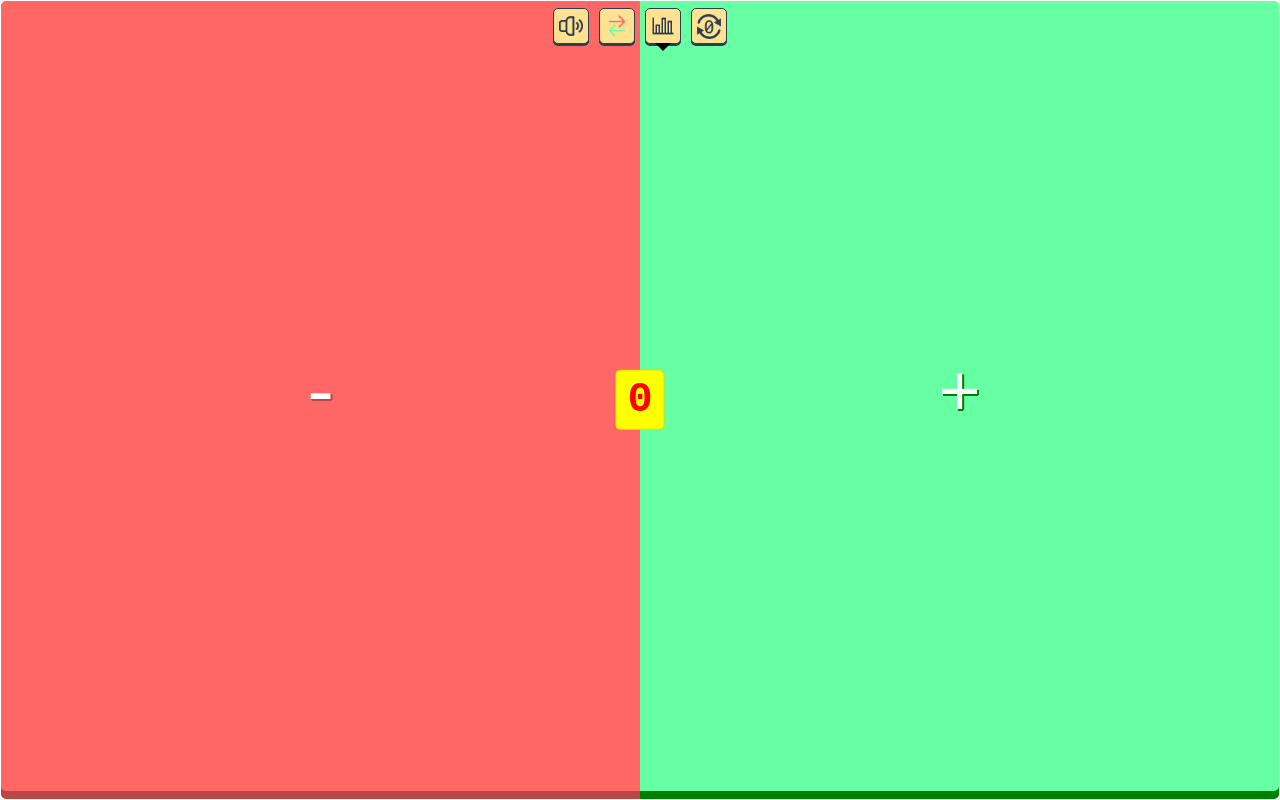
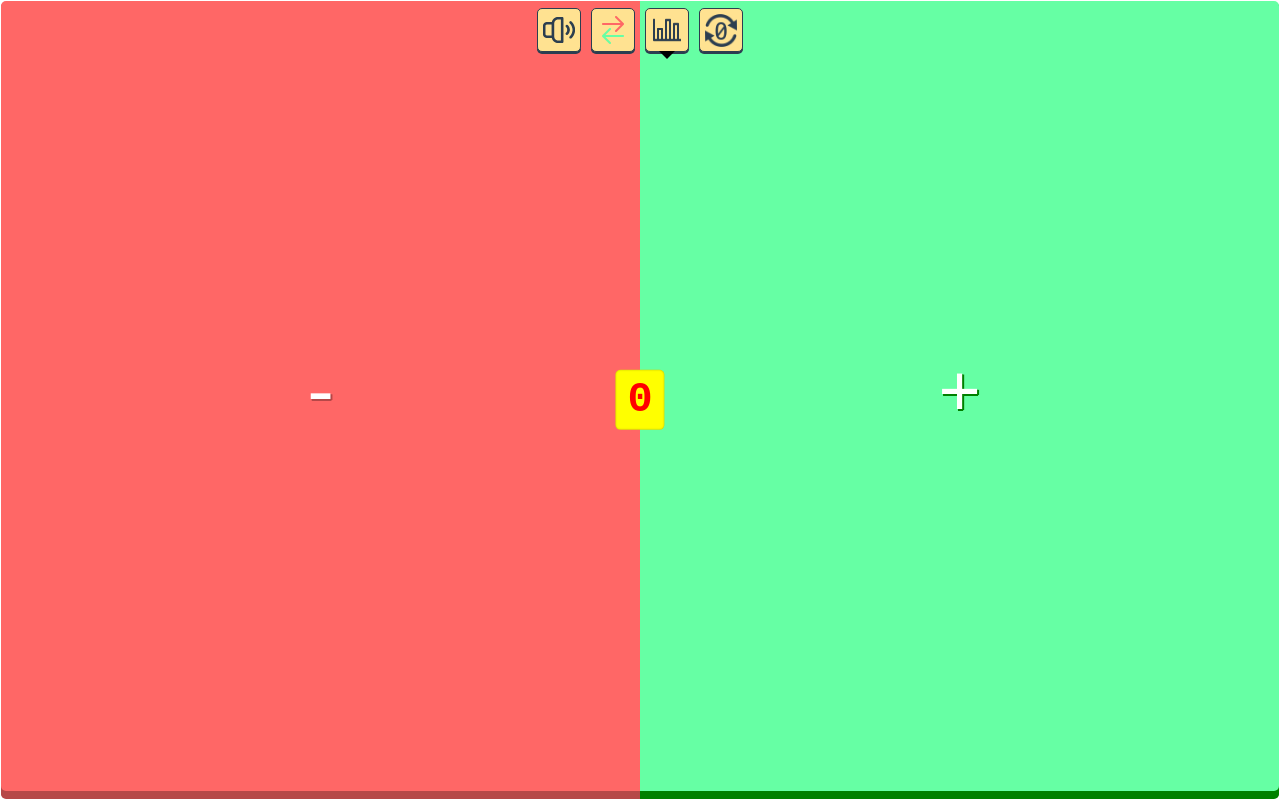
Before and after one commit to DisColow/reps-counter, a plain HTML site: page index.html in a window 1280 px wide. Drawn offline with Linux system fonts and the light colour scheme.

Commit message:
slightly bigger controls

```diff
--- a/style.css
+++ b/style.css
@@ -183,8 +183,8 @@ label, input[type=checkbox]{
     box-sizing: content-box;
     background: transparent;
     font-size: 0;
-    width: 24px;
-    height: 24px;
+    width: 32px;
+    height: 32px;
     border-radius: 5px;
     padding: 5px;
     background-color: #ffe291;
```
